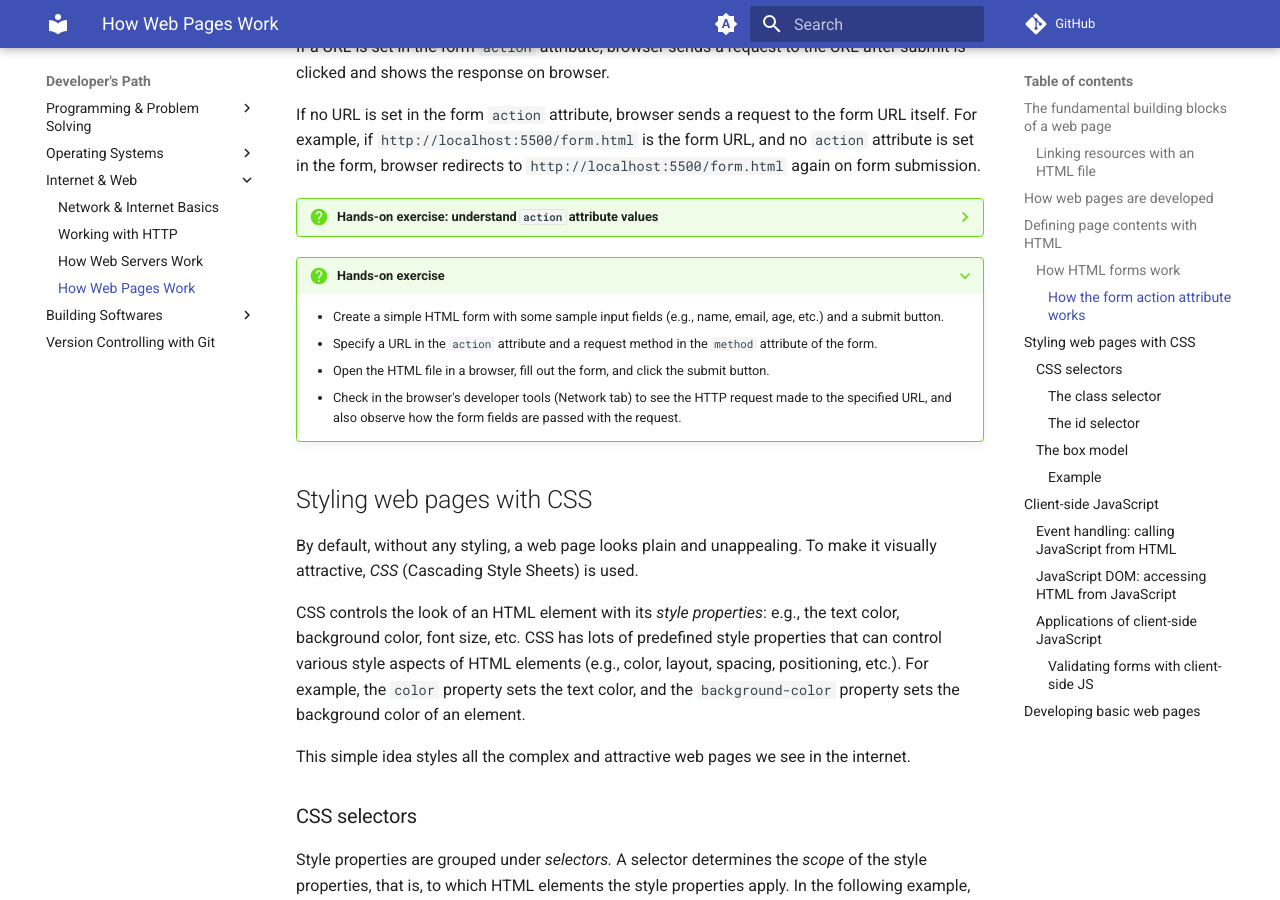
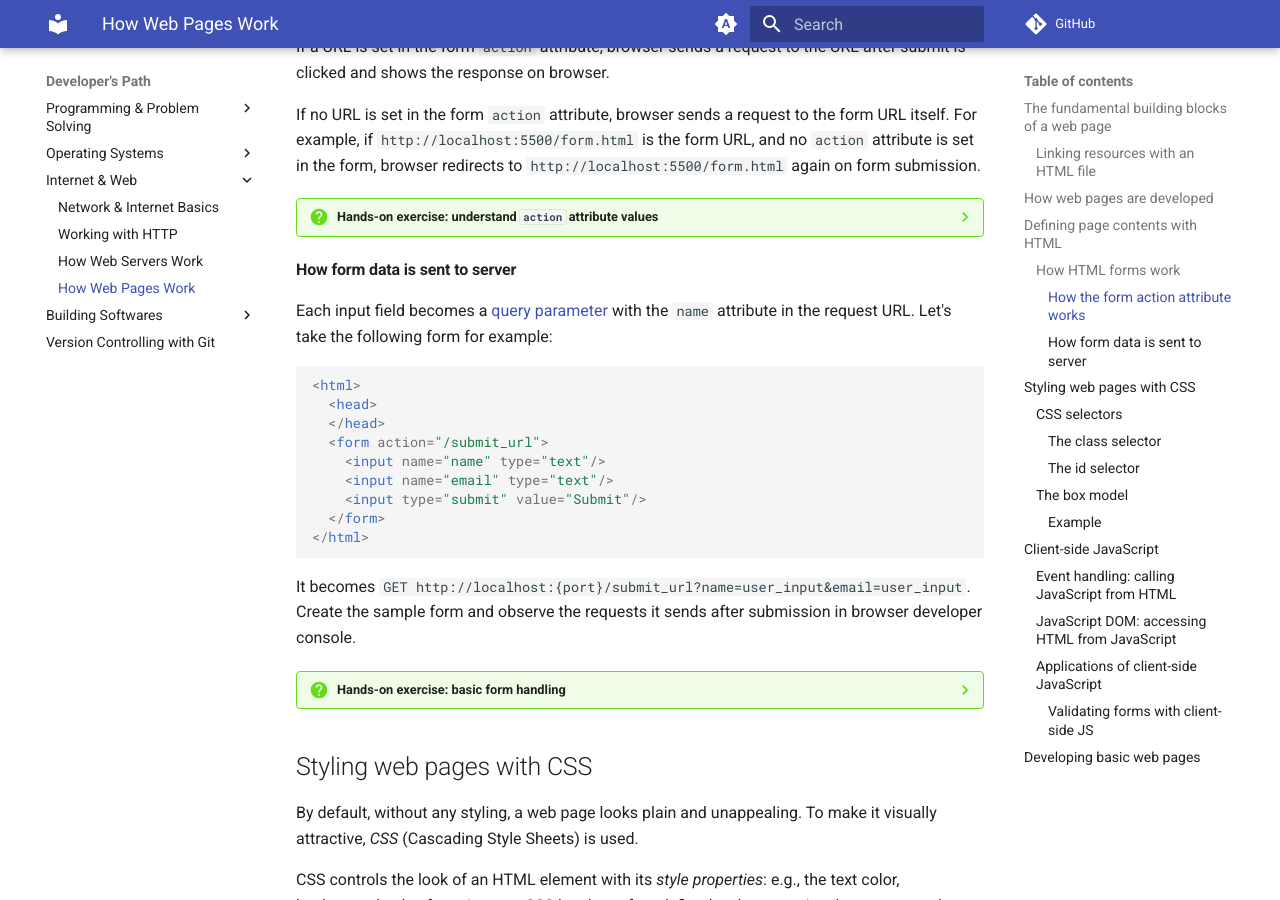
Before and after one commit to gharials/dev-path, an MkDocs documentation site: the page built from docs/internet-web/web-pages.md, in a window 1280 px wide and 900 px high, scrolled down 2644 px. Built offline with MkDocs 1.6.1 and Material for MkDocs 9.7.7, drawn with Linux system fonts in a browser that asks for light colours; comment, search, counter and statistics services are not loaded.

Commit message:
new section for form data in request.

````diff
--- a/docs/internet-web/web-pages.md
+++ b/docs/internet-web/web-pages.md
@@ -102,7 +102,25 @@
     * Set a file name that exists as the `action` value (e.g., `action="/file.html"`).
     * Fill out the form again and observe the requests in the network tab in browser developer console.
 
-???+ question "Hands-on exercise"
+#### How form data is sent to server
+
+Each input field becomes a [query parameter](./http-in-depth.md#urls) with the `name` attribute in the request URL. Let's take the following form for example:
+
+```html
+<html>
+  <head>
+  </head>
+  <form action="/submit_url">
+    <input name="name" type="text"/>
+    <input name="email" type="text"/>
+    <input type="submit" value="Submit"/>
+  </form>
+</html>
+```
+
+It becomes `GET http://localhost:{port}/submit_url?name=user_input&email=user_input`. Create the sample form and observe the requests it sends after submission in browser developer console.
+
+??? question "Hands-on exercise: basic form handling"
 
     * Create a simple HTML form with some sample input fields (e.g., name, email, age, etc.) and a submit button.
     * Specify a URL in the `action` attribute and a request method in the `method` attribute of the form.
````
